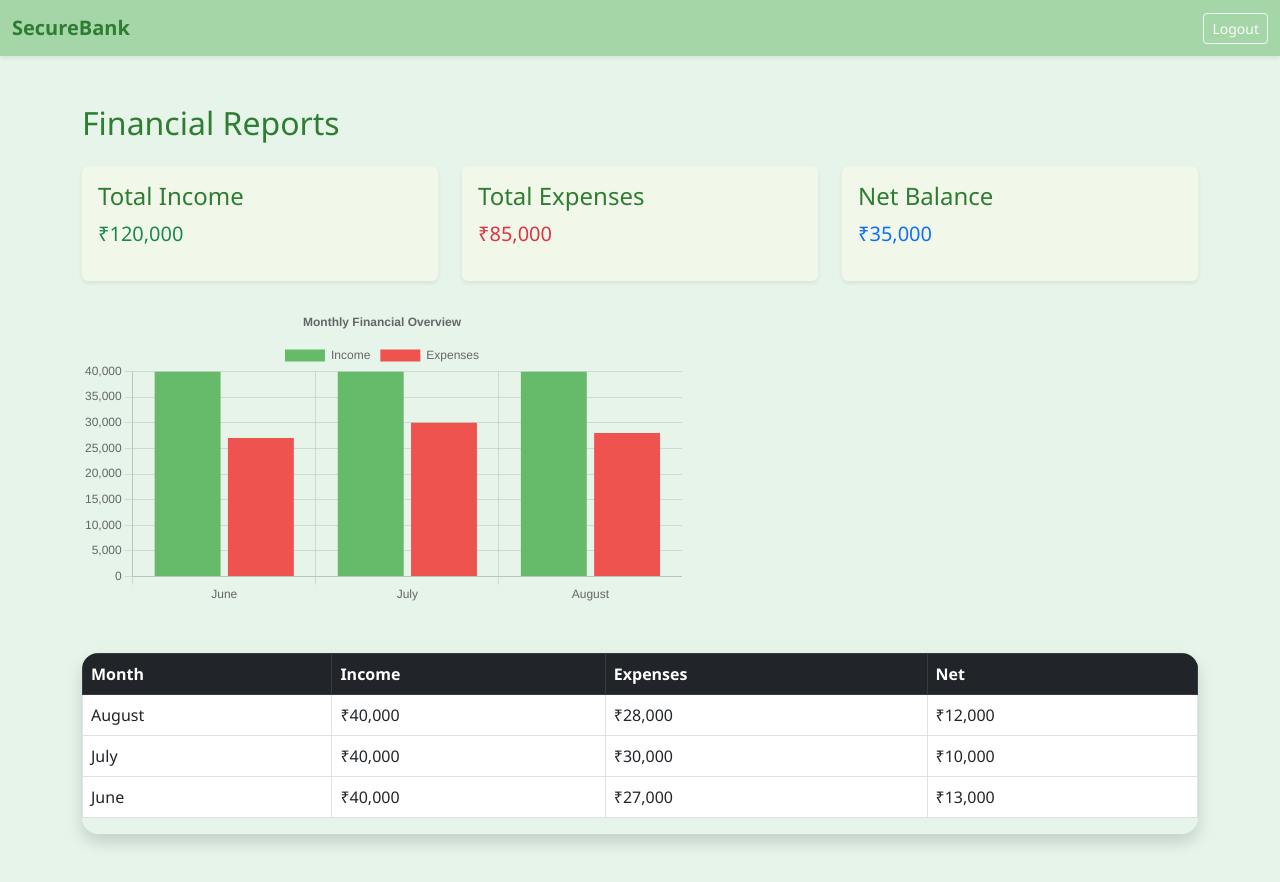
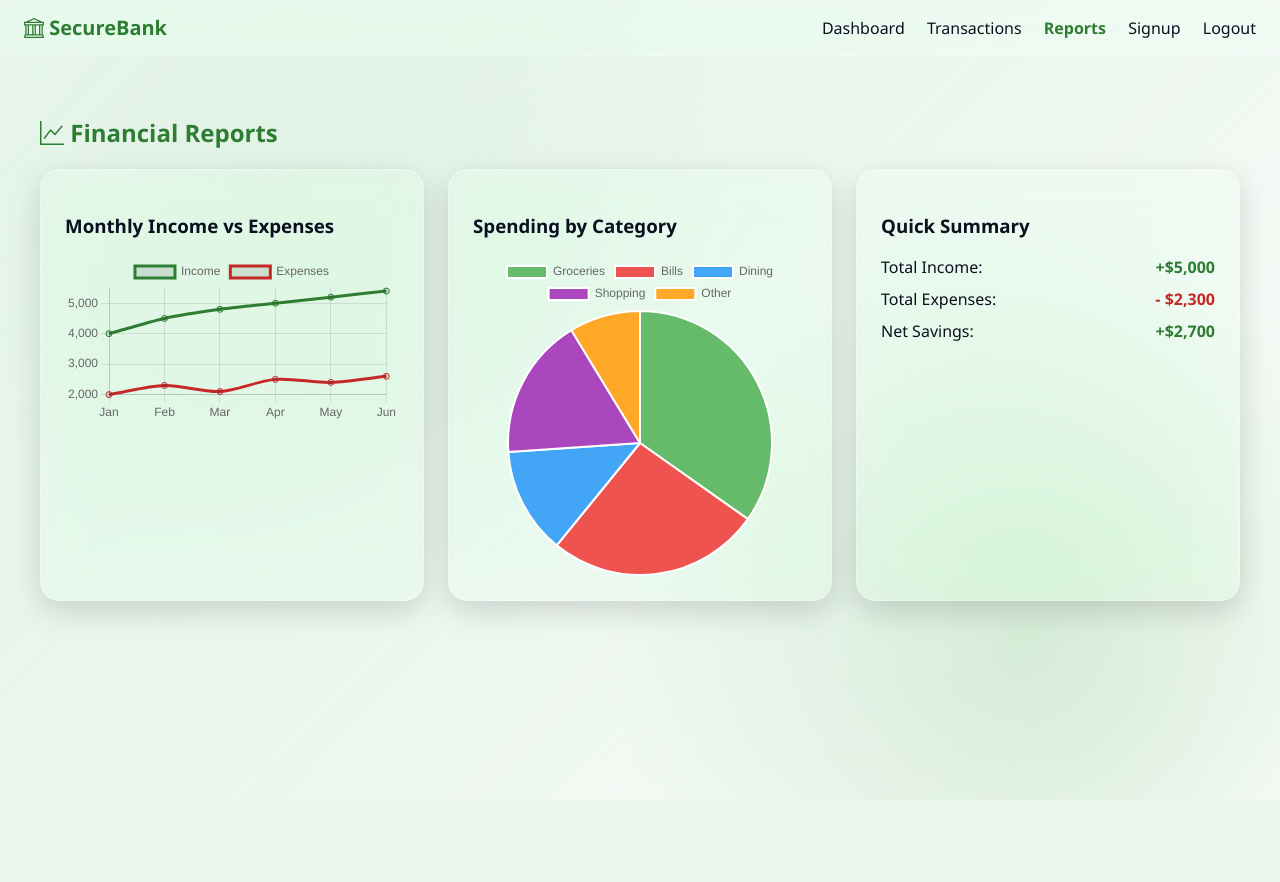
Before and after one commit to nashriel/secure-banking-ai, a Flask app: template secure-banking-ai/app/templates/Reports.html in a window 1280 px wide. After the commit the page ends 795 px from the top, so only its background shows below. Run offline with Flask 3, Linux system fonts and the light colour scheme; the template is opened without the code that fills it, so the values that code supplies are empty.

Commit message:
Chaages to Reports and Signup

```diff
--- a/secure-banking-ai/app/templates/Reports.html
+++ b/secure-banking-ai/app/templates/Reports.html
@@ -2,144 +2,193 @@
 <html lang="en">
 <head>
   <meta charset="UTF-8" />
-  <title>SecureBank - Reports</title>
+  <title>SecureBank — Reports</title>
   <meta name="viewport" content="width=device-width, initial-scale=1" />
-  <link href="https://cdn.jsdelivr.net/npm/bootstrap@5.3.0/dist/css/bootstrap.min.css" rel="stylesheet" />
+  <link href="https://cdn.jsdelivr.net/npm/bootstrap-icons@1.11.3/font/bootstrap-icons.css" rel="stylesheet" />
   <script src="https://cdn.jsdelivr.net/npm/chart.js"></script>
+
   <style>
-    body {
-      background-color: #e6f4ea;
+    body,html {
+      height: 100%;
+      margin: 0;
       font-family: 'Segoe UI', sans-serif;
+      background: linear-gradient(135deg, #e6f4ea, #ffffff00);
+      color: #0b1020;
     }
+
+    .bg {
+      position: fixed;
+      inset: 0;
+      background: radial-gradient(800px 800px at 20% 20%, #a5d6a755, transparent 60%),
+                  radial-gradient(700px 700px at 80% 80%, #81c78455, transparent 60%);
+      z-index: -1;
+    }
+
+    /* Navbar */
     .navbar {
-      background-color: #a5d6a7;
+      background: rgba(255,255,255,0.25);
+      border-bottom: 1px solid rgba(255,255,255,0.3);
+      backdrop-filter: blur(16px) saturate(180%);
+      padding: 14px 24px;
+      display: flex;
+      justify-content: space-between;
+      align-items: center;
     }
-    .navbar-brand {
-      color: #2e7d32 !important;
+    .navbar .brand {
+      font-weight: 700;
+      font-size: 20px;
+      color: #2e7d32;
+      text-decoration: none;
     }
-    h2, h4 {
+    .navbar .links a {
+      margin-left: 18px;
+      text-decoration: none;
+      color: #0b1020;
+      font-weight: 500;
+    }
+    .navbar .links a.active {
+      color: #2e7d32;
+      font-weight: 600;
+    }
+
+    /* Page Layout */
+    .container {
+      max-width: 1200px;
+      margin: auto;
+      padding: 40px 20px;
+    }
+
+    h2 {
+      margin-bottom: 20px;
+      font-size: 24px;
       color: #2e7d32;
     }
-    .card {
-      border: none;
-      background-color: #f1f8e9;
+
+    /* Glass Cards */
+    .glass {
+      background: rgba(255,255,255,0.14);
+      border: 1px solid rgba(255,255,255,0.28);
+      backdrop-filter: blur(20px) saturate(180%);
+      box-shadow: 0 10px 30px rgba(0,0,0,0.15);
+      border-radius: 20px;
+      padding: 24px;
     }
-    .table-hover tbody tr:hover {
-      background-color: #e8f5e9;
+
+    /* Grid Layout */
+    .grid {
+      display: grid;
+      grid-template-columns: repeat(auto-fit, minmax(340px, 1fr));
+      gap: 24px;
     }
-    .chart-container {
-      position: relative;
-      height: 300px;
+
+    canvas {
+      max-height: 320px;
+    }
+
+    /* Summary styles */
+    .summary {
+      display: flex;
+      justify-content: space-between;
+      font-size: 16px;
+      margin-bottom: 10px;
+    }
+    .income {
+      color: #2e7d32;
+      font-weight: 600;
+    }
+    .expense {
+      color: #c62828;
+      font-weight: 600;
     }
   </style>
 </head>
 <body>
+  <div class="bg"></div>
 
   <!-- Navbar -->
-  <nav class="navbar navbar-expand-lg shadow-sm">
-    <div class="container-fluid">
-      <a class="navbar-brand fw-bold" href="#">SecureBank</a>
-      <div class="ms-auto">
-        <a href="/" class="btn btn-outline-light btn-sm">Logout</a>
+  <div class="navbar">
+    <a href="dashboard.html" class="brand"><i class="bi bi-bank"></i> SecureBank</a>
+    <div class="links">
+      <a href="dashboard.html">Dashboard</a>
+      <a href="transactions.html">Transactions</a>
+      <a href="reports.html" class="active">Reports</a>
+      <a href="signup.html">Signup</a>
+      <a href="login.html">Logout</a>
+    </div>
+  </div>
+
+  <!-- Reports Content -->
+  <div class="container">
+    <h2><i class="bi bi-graph-up"></i> Financial Reports</h2>
+    <div class="grid">
+      <!-- Income vs Expenses -->
+      <div class="glass">
+        <h3>Monthly Income vs Expenses</h3>
+        <canvas id="lineChart"></canvas>
       </div>
-    </div>
-  </nav>
 
-  <!-- Reports Section -->
-  <div class="container py-5">
-    <h2 class="mb-4">Financial Reports</h2>
+      <!-- Category Breakdown -->
+      <div class="glass">
+        <h3>Spending by Category</h3>
+        <canvas id="pieChart"></canvas>
+      </div>
 
-    <!-- Summary Cards -->
-    <div class="row mb-4">
-      <div class="col-md-4">
-        <div class="card p-3 shadow-sm">
-          <h4>Total Income</h4>
-          <p class="fs-5 text-success">₹120,000</p>
+      <!-- Summary -->
+      <div class="glass">
+        <h3>Quick Summary</h3>
+        <div class="summary">
+          <span>Total Income:</span>
+          <span class="income">+$5,000</span>
         </div>
-      </div>
-      <div class="col-md-4">
-        <div class="card p-3 shadow-sm">
-          <h4>Total Expenses</h4>
-          <p class="fs-5 text-danger">₹85,000</p>
+        <div class="summary">
+          <span>Total Expenses:</span>
+          <span class="expense">- $2,300</span>
         </div>
-      </div>
-      <div class="col-md-4">
-        <div class="card p-3 shadow-sm">
-          <h4>Net Balance</h4>
-          <p class="fs-5 text-primary">₹35,000</p>
+        <div class="summary">
+          <span>Net Savings:</span>
+          <span class="income">+$2,700</span>
         </div>
       </div>
     </div>
-
-    <!-- Chart -->
-    <div class="chart-container mb-5">
-      <canvas id="reportChart"></canvas>
-    </div>
-
-    <!-- Report Table -->
-    <div class="table-responsive shadow rounded-4 overflow-hidden">
-      <table class="table table-hover table-bordered">
-        <thead class="table-dark">
-          <tr>
-            <th>Month</th>
-            <th>Income</th>
-            <th>Expenses</th>
-            <th>Net</th>
-          </tr>
-        </thead>
-        <tbody>
-          <tr>
-            <td>August</td>
-            <td>₹40,000</td>
-            <td>₹28,000</td>
-            <td>₹12,000</td>
-          </tr>
-          <tr>
-            <td>July</td>
-            <td>₹40,000</td>
-            <td>₹30,000</td>
-            <td>₹10,000</td>
-          </tr>
-          <tr>
-            <td>June</td>
-            <td>₹40,000</td>
-            <td>₹27,000</td>
-            <td>₹13,000</td>
-          </tr>
-        </tbody>
-      </table>
-    </div>
   </div>
 
-  <!-- Chart Script -->
+  <!-- Charts -->
   <script>
-    const ctx = document.getElementById('reportChart').getContext('2d');
-    new Chart(ctx, {
-      type: 'bar',
+    // Line Chart
+    new Chart(document.getElementById("lineChart"), {
+      type: "line",
       data: {
-        labels: ['June', 'July', 'August'],
+        labels: ["Jan", "Feb", "Mar", "Apr", "May", "Jun"],
         datasets: [
           {
-            label: 'Income',
-            data: [40000, 40000, 40000],
-            backgroundColor: '#66bb6a'
+            label: "Income",
+            data: [4000, 4500, 4800, 5000, 5200, 5400],
+            borderColor: "#2e7d32",
+            fill: false,
+            tension: 0.3
           },
           {
-            label: 'Expenses',
-            data: [27000, 30000, 28000],
-            backgroundColor: '#ef5350'
+            label: "Expenses",
+            data: [2000, 2300, 2100, 2500, 2400, 2600],
+            borderColor: "#c62828",
+            fill: false,
+            tension: 0.3
           }
         ]
-      },
-      options: {
-        responsive: true,
-        plugins: {
-          legend: { position: 'top' },
-          title: { display: true, text: 'Monthly Financial Overview' }
-        }
+      }
+    });
+
+    // Pie Chart
+    new Chart(document.getElementById("pieChart"), {
+      type: "pie",
+      data: {
+        labels: ["Groceries", "Bills", "Dining", "Shopping", "Other"],
+        datasets: [{
+          data: [800, 600, 300, 400, 200],
+          backgroundColor: ["#66bb6a", "#ef5350", "#42a5f5", "#ab47bc", "#ffa726"]
+        }]
       }
     });
   </script>
-
 </body>
 </html>
```
Also changed, not shown: secure-banking-ai/app/templates/Signup.html (added, +135 -0 lines).
